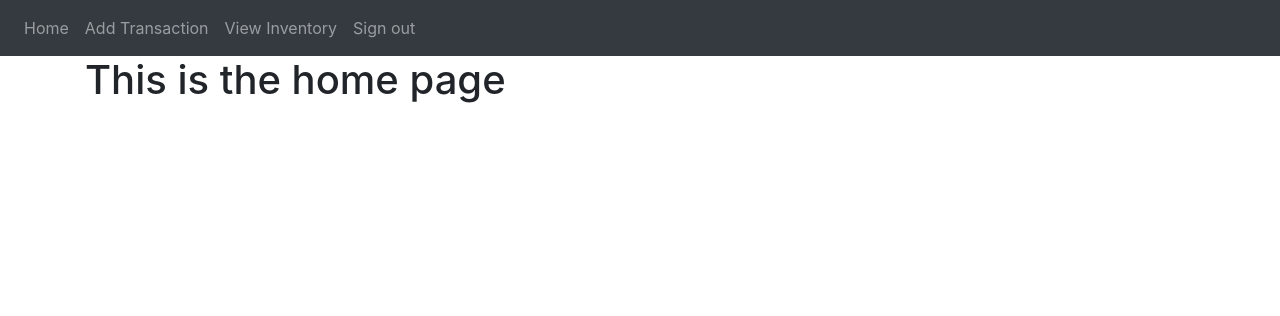
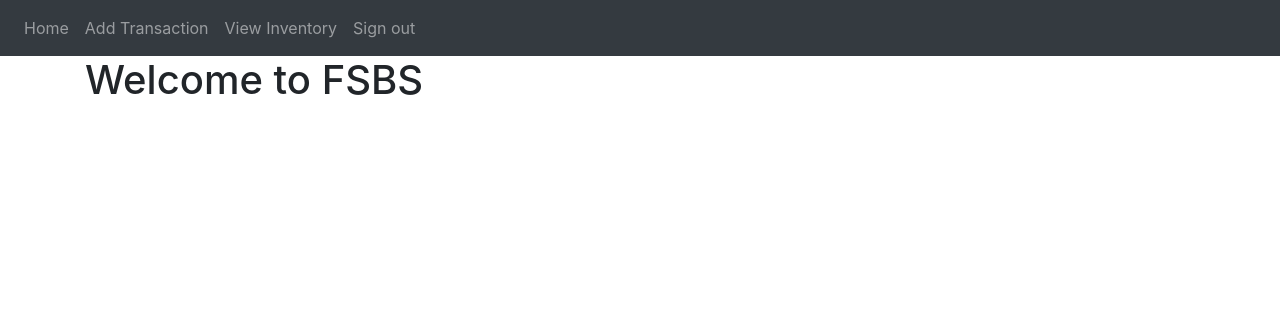
Before and after one commit to JustAPyro/IMSOnline, a Flask app: page / in a window 1280 px wide. Shown: the top 316 px of the page. Run offline with Flask 2, Linux system fonts and the light colour scheme; the visitor is signed in with stand-in values (Sample User, id 1); some libraries are stand-ins or nearby versions.

Commit message:
Update home.html

```diff
--- a/website/templates/home.html
+++ b/website/templates/home.html
@@ -2,5 +2,5 @@
 {% block title %}Changed{% endblock %}
 
 {% block content %}
-<h1>This is the home page</h1>
+<h1>Welcome to FSBS</h1>
 {% endblock %}
```
